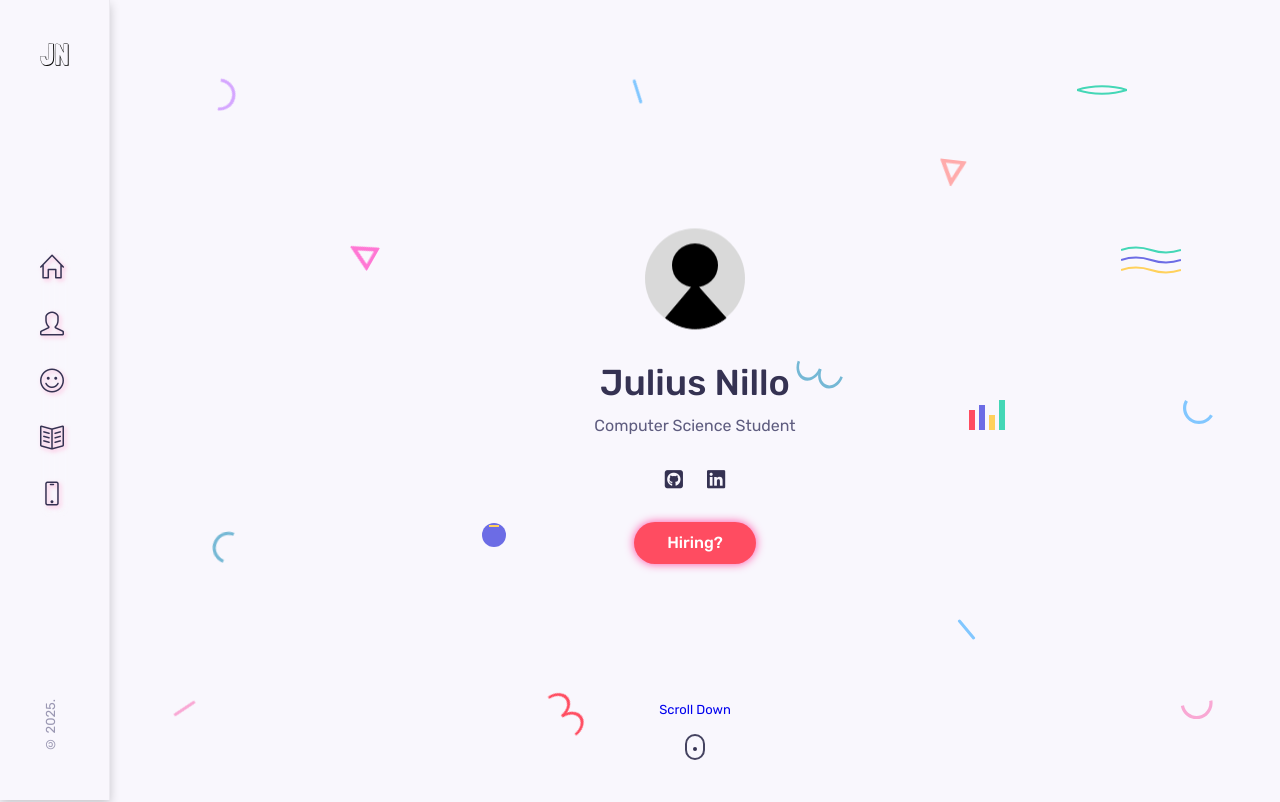
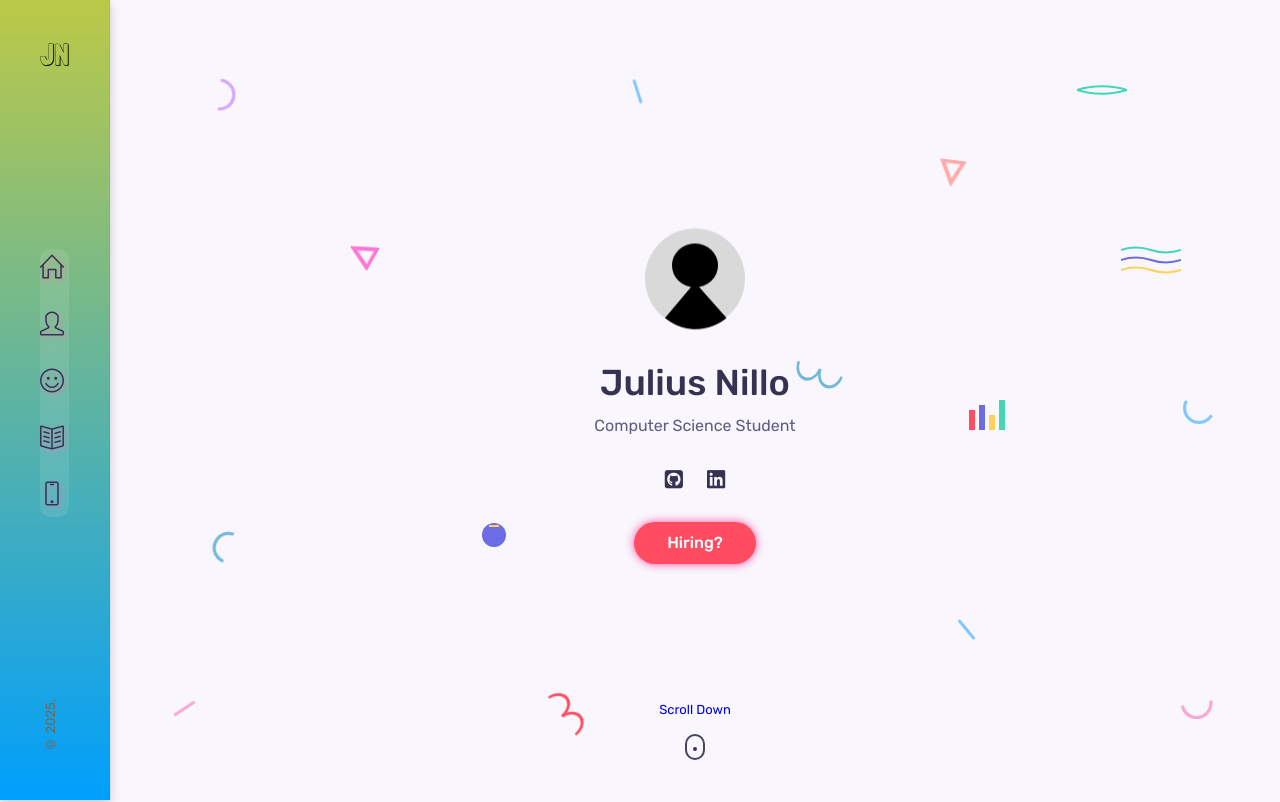
Before and after one commit to JuliCoolLevi/portfolio, a React (Vite) app: page / in a window 1280 px wide. Shown: the top 802 px of the page. Built offline with nearby package versions, Linux system fonts and the light colour scheme.

Commit message:
Added some color changes

```diff
--- a/src/components/sidebar/sidebar.css
+++ b/src/components/sidebar/sidebar.css
@@ -4,6 +4,8 @@
     top: 0;
     background: var(--body-color);
     border-right: 1px solid rgba(0, 0, 0, 0.05);
+    background: linear-gradient(180deg, #bcc947 0%, #009ffd 100%);
+    /* background: linear-gradient(180deg, #12C2E9 0%, #F64F59 100%); */
     padding: 2.5rem;
     width: 110px;
 
@@ -44,7 +46,7 @@
 }
 
 .copyright {
-    color: hsl(245, 15%, 65%);
+    color: hsl(73, 4%, 40%);
     font-size: var(--small-font-size);
     transform: rotate(-180deg);
     writing-mode: vertical-rl;
```
